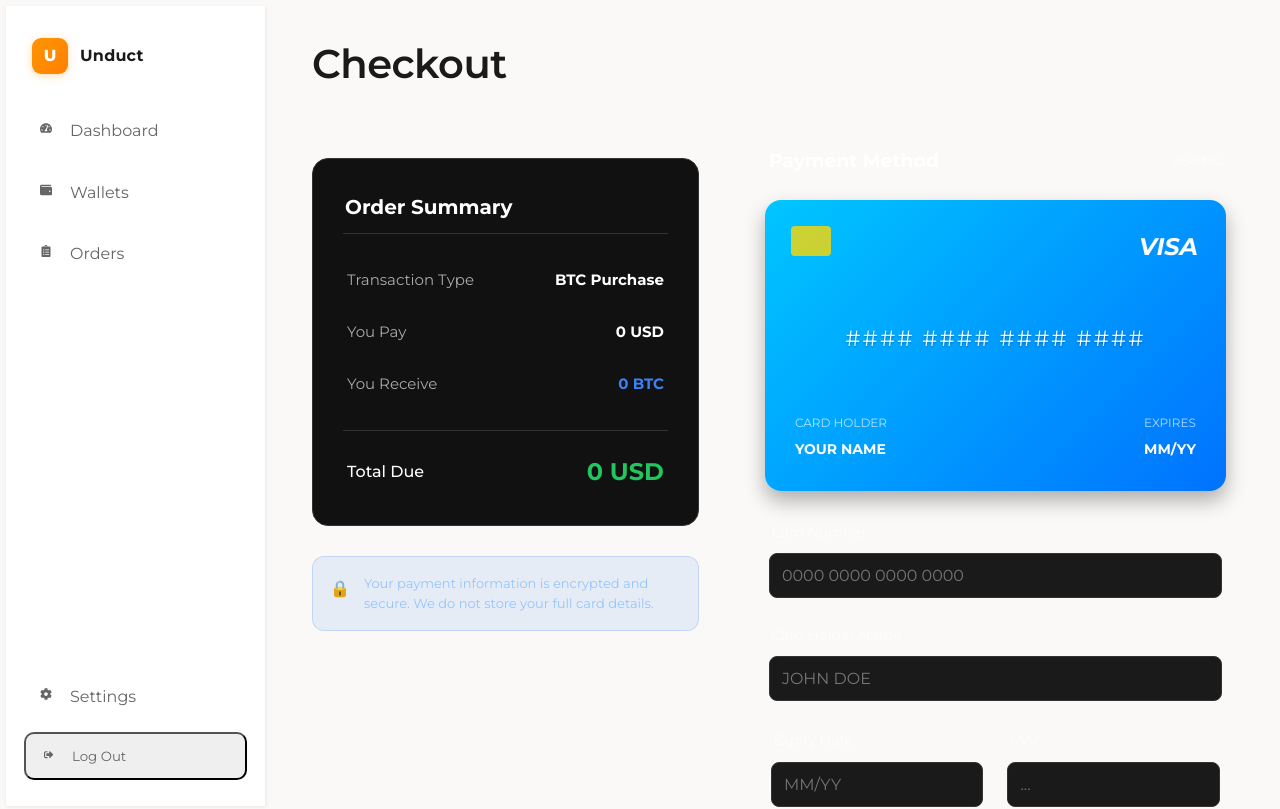
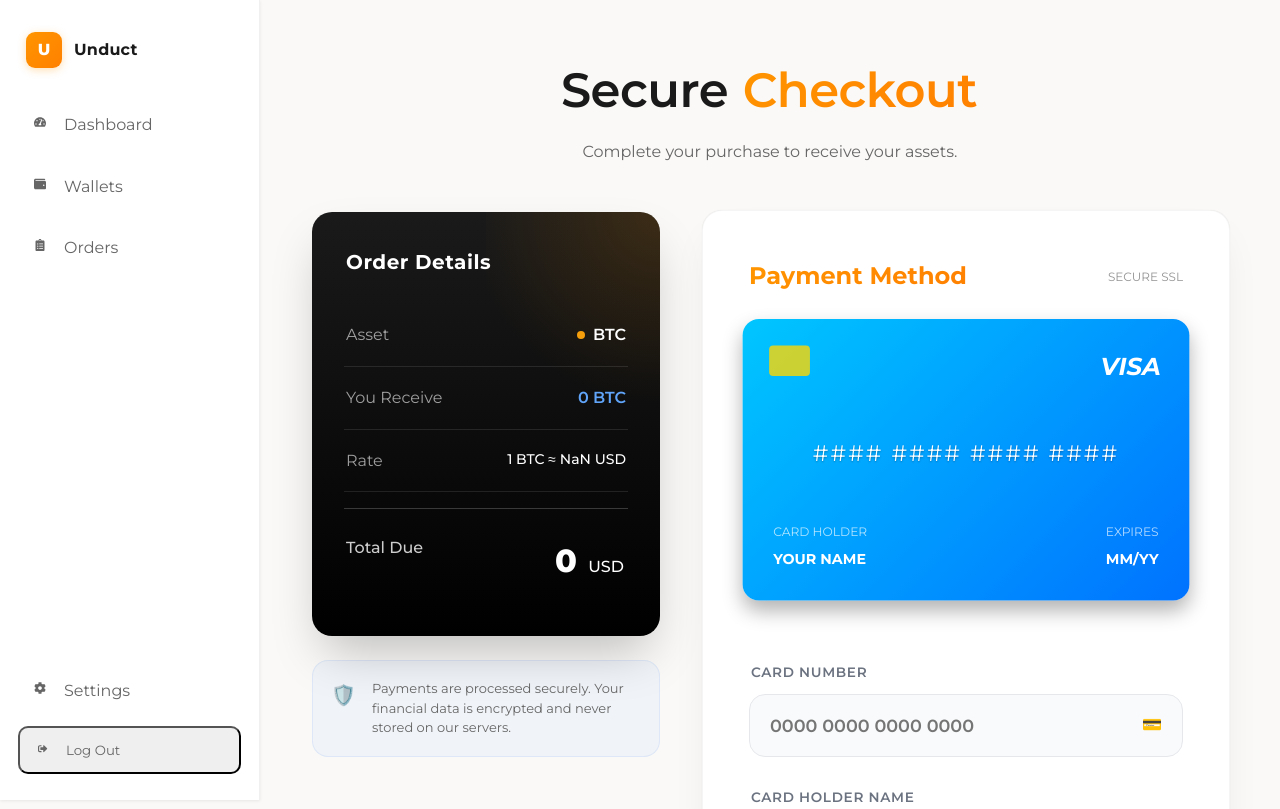
Before and after one commit to kpee92/unduct-user-dashboard, a Next.js app: page /checkout in a window 1280 px wide. Shown: the top 809 px of the page. Built offline with nearby package versions, Linux system fonts and the light colour scheme; sample sign-in values are in the browser's storage.

Commit message:
ui changes

```diff
--- a/src/app/(app)/checkout/page.jsx
+++ b/src/app/(app)/checkout/page.jsx
@@ -50,51 +50,54 @@ function CheckoutContent() {
 
   // Split Layout: Order Summary (Left) + Payment Form (Right)
   return (
-    <div className="rl-content" style={{ padding: "20px 40px" }}>
-        {/* Breadcrumb or header */}
-        <div style={{ marginBottom: 30 }}>
-            {/* Logo area provided by sidebar/shell */}
-             <h1 className="rl-page-title">Checkout</h1>
+    <div className="rl-content" style={{ padding: "40px", maxWidth: "1280px", margin: "0 auto" }}>
+
+        <div style={{ marginBottom: 40, textAlign: "center" }}>
+             <h1 className="rl-page-title" style={{ fontSize: "48px" }}>Secure <span className="text-gradient">Checkout</span></h1>
+             <p style={{ color: "var(--muted)", fontSize: "16px" }}>Complete your purchase to receive your assets.</p>
         </div>
 
-        <div style={{ display: "grid", gridTemplateColumns: "1fr 1.2fr", gap: "60px", maxWidth: "1200px", margin: "0 auto" }}>
+        <div style={{ display: "grid", gridTemplateColumns: "1fr 1.5fr", gap: "40px" }}>
 
             {/* Left Column: Order Summary */}
-            <div style={{ paddingTop: "20px" }}>
-                <div style={{ background: "#111", border: "1px solid #333", borderRadius: "16px", padding: "30px", color: "#fff" }}>
-                    <h2 style={{ fontSize: "20px", marginBottom: "30px", borderBottom: "1px solid #333", paddingBottom: "10px" }}>Order Summary</h2>
+            <div style={{ position: "sticky", top: "100px", height: "fit-content" }}>
+                <div className="checkout-summary">
+                    <h2 style={{ fontSize: "20px", marginBottom: "24px", fontWeight: "700", letterSpacing: "0.5px" }}>Order Details</h2>
 
-                    <div style={{ display: "flex", justifyContent: "space-between", marginBottom: "20px", fontSize: "15px" }}>
-                        <span style={{ color: "#aaa" }}>Transaction Type</span>
-                        <span style={{ fontWeight: "bold" }}>{cryptoCurrency} Purchase</span>
+                    <div className="summary-row">
+                        <span style={{ color: "rgba(255,255,255,0.6)" }}>Asset</span>
+                        <span style={{ fontWeight: "600", display: "flex", alignItems: "center", gap: "8px" }}>
+                            <div style={{ width: 8, height: 8, borderRadius: "50%", background: "#f59e0b" }}></div>
+                            {cryptoCurrency}
+                        </span>
                     </div>
 
-                    <div style={{ display: "flex", justifyContent: "space-between", marginBottom: "20px", fontSize: "15px" }}>
-                        <span style={{ color: "#aaa" }}>You Pay</span>
-                        <span style={{ fontWeight: "bold" }}>{fiatAmount} {fiatCurrency}</span>
+                    <div className="summary-row">
+                        <span style={{ color: "rgba(255,255,255,0.6)" }}>You Receive</span>
+                        <span style={{ fontWeight: "600", color: "#60a5fa" }}>{cryptoAmount} {cryptoCurrency}</span>
                     </div>
 
-                    <div style={{ display: "flex", justifyContent: "space-between", marginBottom: "30px", fontSize: "15px" }}>
-                        <span style={{ color: "#aaa" }}>You Receive</span>
-                        <span style={{ color: "#3b82f6", fontWeight: "bold" }}>{cryptoAmount} {cryptoCurrency}</span>
+                    <div className="summary-row">
+                        <span style={{ color: "rgba(255,255,255,0.6)" }}>Rate</span>
+                        <span style={{ fontWeight: "500", fontSize: "14px" }}>1 {cryptoCurrency} ≈ {(Number(fiatAmount)/Number(cryptoAmount)).toFixed(2)} {fiatCurrency}</span>
                     </div>
 
-                    <div style={{ borderTop: "1px solid #333", paddingTop: "20px", display: "flex", justifyContent: "space-between", alignItems: "center" }}>
-                        <span style={{ fontSize: "16px", fontWeight: "500" }}>Total Due</span>
-                        <span style={{ fontSize: "24px", fontWeight: "bold", color: "#22c55e" }}>{fiatAmount} {fiatCurrency}</span>
+                    <div className="summary-row total">
+                        <span style={{ fontSize: "16px", fontWeight: "500", color: "rgba(255,255,255,0.8)" }}>Total Due</span>
+                        <span style={{ fontSize: "32px", fontWeight: "800", color: "#ffffff" }}>{fiatAmount} <small style={{ fontSize: "16px", fontWeight: "500" }}>{fiatCurrency}</small></span>
                     </div>
                 </div>
 
-                <div style={{ marginTop: "30px", background: "rgba(59, 130, 246, 0.1)", border: "1px solid rgba(59, 130, 246, 0.2)", borderRadius: "12px", padding: "15px", display: "flex", gap: "10px", alignItems: "start" }}>
-                    <div style={{ marginTop: "2px" }}>🔒</div>
-                    <p style={{ margin: 0, fontSize: "13px", color: "#93c5fd", lineHeight: "1.5" }}>
-                        Your payment information is encrypted and secure. We do not store your full card details.
+                <div style={{ marginTop: "24px", padding: "16px", background: "rgba(59, 130, 246, 0.05)", border: "1px solid rgba(59, 130, 246, 0.1)", borderRadius: "16px", display: "flex", gap: "12px" }}>
+                    <div style={{ fontSize: "20px" }}>🛡️</div>
+                    <p style={{ margin: 0, fontSize: "13px", color: "var(--muted)", lineHeight: "1.5" }}>
+                        Payments are processed securely. Your financial data is encrypted and never stored on our servers.
                     </p>
                 </div>
             </div>
 
             {/* Right Column: Payment Form */}
-            <div>
+            <div className="premium-card" style={{ padding: "40px" }}>
                 <CardPaymentForm
                     amount={fiatAmount}
                     currency={fiatCurrency}
--- a/src/app/globals.css
+++ b/src/app/globals.css
@@ -51,21 +51,23 @@ a {
 
 /* App shell */
 .rl-app {
-  display: grid;
-  grid-template-columns: 260px 1fr;
+  display: block;
   min-height: 100dvh;
 }
 
 .rl-sidebar {
-  position: sticky;
+  position: fixed;
   top: 0;
+  left: 0;
+  bottom: 0;
+  width: 260px;
   background: var(--card-bg);
   border-right: 1px solid var(--card-border);
   padding: 24px 16px;
   display: flex;
   flex-direction: column;
-  height: 100dvh;
-  overflow: hidden;
+  z-index: 20;
+  overflow-y: auto;
   box-shadow: var(--shadow-1);
 }
 
@@ -172,8 +174,8 @@ a {
   display: flex;
   flex-direction: column;
   min-width: 0;
-  /* height: 100dvh;  <-- removed to allow body scroll */
-  /* overflow: auto;  <-- removed */
+  margin-left: 260px;
+  min-height: 100dvh;
 }
 
 /* Mobile top bar */
@@ -347,7 +349,10 @@ a {
   }
 
   /* offset content for fixed mobile bar */
-  .rl-main { padding-top: 62px; }
+  .rl-main {
+    margin-left: 0;
+    padding-top: 62px;
+  }
 }
 
 /* Table Styles for dark theme */
@@ -391,3 +396,147 @@ table td {
   color: #f59e0b;
   border: 1px solid rgba(245, 158, 11, 0.3);
 }
+
+/* Premium Payment UI Enhancements */
+.premium-card {
+  background: #ffffff;
+  border: 1px solid rgba(0, 0, 0, 0.04);
+  box-shadow: 0 20px 40px -10px rgba(0, 0, 0, 0.08), 0 0 1px rgba(0,0,0,0.1);
+  border-radius: 20px;
+  overflow: hidden;
+  transition: all 0.3s cubic-bezier(0.16, 1, 0.3, 1);
+}
+
+.premium-card:hover {
+  box-shadow: 0 30px 60px -12px rgba(0, 0, 0, 0.12);
+  transform: translateY(-2px);
+}
+
+/* Gradient text utility */
+.text-gradient {
+  background: linear-gradient(135deg, var(--primary) 0%, var(--primary-2) 100%);
+  -webkit-background-clip: text;
+  -webkit-text-fill-color: transparent;
+  background-clip: text;
+}
+
+/* Modern Input Fields */
+.premium-input-group {
+  position: relative;
+  background: #f9fafb;
+  border: 1px solid #e5e7eb;
+  border-radius: 16px;
+  padding: 4px;
+  transition: all 0.2s ease;
+  display: flex;
+  align-items: center;
+}
+
+.premium-input-group:focus-within {
+  background: #ffffff;
+  border-color: var(--primary);
+  box-shadow: 0 0 0 4px rgba(255, 149, 0, 0.1);
+}
+
+.premium-input {
+  width: 100%;
+  border: none;
+  background: transparent;
+  padding: 16px;
+  font-size: 1.1rem;
+  font-weight: 600;
+  color: var(--text);
+  outline: none;
+}
+
+.premium-select {
+  border: none;
+  background: #ffffff;
+  padding: 8px 16px;
+  border-radius: 12px;
+  font-weight: 600;
+  color: var(--text);
+  cursor: pointer;
+  outline: none;
+  margin-right: 4px;
+  box-shadow: 0 1px 2px rgba(0,0,0,0.05);
+  border: 1px solid #f0f0f0;
+  transition: all 0.2s;
+}
+
+.premium-select:hover {
+  background: #f3f4f6;
+}
+
+/* Exchange Widget Specifics */
+.exchange-arrow {
+  display: flex;
+  align-items: center;
+  justify-content: center;
+  width: 40px;
+  height: 40px;
+  border-radius: 50%;
+  background: #fff;
+  border: 1px solid #f0f0f0;
+  color: var(--primary);
+  box-shadow: 0 4px 12px rgba(0,0,0,0.05);
+  margin: 0 auto;
+  z-index: 2;
+  position: relative;
+}
+
+/* Payment Form Styling */
+.payment-form-label {
+  display: block;
+  font-size: 0.85rem;
+  font-weight: 600;
+  color: #6b7280;
+  margin-bottom: 8px;
+  text-transform: uppercase;
+  letter-spacing: 0.05em;
+}
+
+.payment-details-row {
+  display: grid;
+  grid-template-columns: 1fr 1fr;
+  gap: 20px;
+}
+
+/* Checkout Summary */
+.checkout-summary {
+  background: linear-gradient(180deg, #1a1a1a 0%, #000000 100%);
+  color: white;
+  border-radius: 20px;
+  padding: 32px;
+  box-shadow: 0 25px 50px -12px rgba(0, 0, 0, 0.25);
+  position: relative;
+  overflow: hidden;
+}
+
+.checkout-summary::before {
+  content: '';
+  position: absolute;
+  top: -50%;
+  right: -50%;
+  width: 100%;
+  height: 100%;
+  background: radial-gradient(circle, rgba(255,149,0,0.15) 0%, rgba(0,0,0,0) 70%);
+  z-index: 1;
+  pointer-events: none;
+}
+
+.summary-row {
+  display: flex;
+  justify-content: space-between;
+  padding: 16px 0;
+  border-bottom: 1px solid rgba(255,255,255,0.1);
+  position: relative; /* z-index fix */
+  z-index: 2;
+}
+
+.summary-row.total {
+  border-top: 1px solid rgba(255,255,255,0.2);
+  border-bottom: none;
+  margin-top: 16px;
+  padding-top: 24px;
+}
--- a/src/components/CardPaymentForm.jsx
+++ b/src/components/CardPaymentForm.jsx
@@ -29,10 +29,6 @@ export default function CardPaymentForm(props) {
     if (val.startsWith("4")) setCardType("VISA");
     else if (val.startsWith("5")) setCardType("MASTERCARD");
 
-    // Add spaces for display logic, but state keeps raw or clean?
-    // Let's keep raw input value but clean for submission
-    // Simply set raw value here, we can format in render if needed, or format as we type.
-    // Let's format as we type for better UX
     let formatted = "";
     for (let i = 0; i < val.length; i++) {
         if (i > 0 && i % 4 === 0) formatted += " ";
@@ -79,78 +75,96 @@ export default function CardPaymentForm(props) {
   }, [paymentStatus, paymentId, dispatch, props.amount, props.currency, props.onSuccess]);
 
   return (
-    <div style={{ color: "#fff" }}>
+    <div>
       <div style={{ display: "flex", justifyContent: "space-between", alignItems: "center", marginBottom: 20 }}>
-        <h3>Payment Method</h3>
-        <div style={{ fontSize: 12, opacity: 0.7 }}>VISA MC</div>
+        <h3 className="text-gradient" style={{ fontSize: "24px", fontWeight: "bold" }}>Payment Method</h3>
+        <div style={{ fontSize: 12, opacity: 0.7, color: "var(--muted)" }}>SECURE SSL</div>
       </div>
 
       {/* Visual Card */}
+      <div style={{ marginBottom: "32px", transform: "scale(1.02)" }}>
         <VisualCreditCard
             cardNumber={cardNumber}
             holderName={holderName}
             expiry={expiry}
             cardType={cardType}
         />
+      </div>
 
       <form onSubmit={handleSubmit} className="rl-form">
-        <div className="rl-form-group" style={{ marginBottom: 20 }}>
-          <label style={{ display: "block", marginBottom: 8, fontSize: 14, opacity: 0.7 }}>Card Number</label>
+        <div className="rl-form-group" style={{ marginBottom: 24 }}>
+          <label className="payment-form-label">Card Number</label>
+          <div className="premium-input-group">
             <input
                 type="text"
-            className="rl-input"
-            style={{ width: "100%", background: "#1a1a1a", border: "1px solid #333", padding: "12px", borderRadius: "8px", color: "white" }}
+                className="premium-input"
                 placeholder="0000 0000 0000 0000"
                 value={cardNumber}
                 onChange={handleCardNumberChange}
                 maxLength={19}
             />
+            <div style={{ paddingRight: "16px", color: "var(--muted)" }}>💳</div>
+          </div>
         </div>
 
-        <div className="rl-form-group" style={{ marginBottom: 20 }}>
-          <label style={{ display: "block", marginBottom: 8, fontSize: 14, opacity: 0.7 }}>Card Holder Name</label>
+        <div className="rl-form-group" style={{ marginBottom: 24 }}>
+          <label className="payment-form-label">Card Holder Name</label>
+          <div className="premium-input-group">
             <input
                 type="text"
-            className="rl-input"
-            style={{ width: "100%", background: "#1a1a1a", border: "1px solid #333", padding: "12px", borderRadius: "8px", color: "white" }}
+                className="premium-input"
                 placeholder="JOHN DOE"
                 value={holderName}
                 onChange={(e) => setHolderName(e.target.value.toUpperCase())}
             />
           </div>
+        </div>
 
-        <div style={{ display: "grid", gridTemplateColumns: "1fr 1fr", gap: 20, marginBottom: 20 }}>
+        <div className="payment-details-row" style={{ marginBottom: 32 }}>
           <div>
-              <label style={{ display: "block", marginBottom: 8, fontSize: 14, opacity: 0.7 }}>Expiry Date</label>
+              <label className="payment-form-label">Expiry Date</label>
+              <div className="premium-input-group">
                 <input
                     type="text"
-                className="rl-input"
-                style={{ width: "100%", background: "#1a1a1a", border: "1px solid #333", padding: "12px", borderRadius: "8px", color: "white" }}
+                    className="premium-input"
                     placeholder="MM/YY"
                     value={expiry}
                     onChange={handleExpiryChange}
                     maxLength={5}
                 />
               </div>
+          </div>
           <div>
-              <label style={{ display: "block", marginBottom: 8, fontSize: 14, opacity: 0.7 }}>CVV</label>
+              <label className="payment-form-label">CVV</label>
+              <div className="premium-input-group">
                 <input
                     type="password"
-                className="rl-input"
-                style={{ width: "100%", background: "#1a1a1a", border: "1px solid #333", padding: "12px", borderRadius: "8px", color: "white" }}
+                    className="premium-input"
                     placeholder="..."
                     value={cvv}
                     onChange={(e) => setCvv(e.target.value.replace(/\D/g, "").slice(0, 4))}
                     maxLength={4}
                 />
+                <div style={{ paddingRight: "16px", color: "var(--muted)", fontSize: "12px" }}>?</div>
+              </div>
           </div>
         </div>
 
-        <button type="submit" className="rl-btn rl-btn-primary" disabled={loading} style={{ width: "100%", padding: "16px", fontSize: "16px", fontWeight: "bold", background: "#3b82f6", border: "none", borderRadius: "12px", color: "white", cursor: loading ? "not-allowed" : "pointer" }}>
+        <button
+            type="submit"
+            className="rl-btn rl-btn-primary"
+            disabled={loading}
+            style={{
+                width: "100%",
+                height: "56px",
+                fontSize: "18px",
+                boxShadow: "0 10px 25px -5px rgba(255, 149, 0, 0.4)"
+            }}
+        >
           {loading ? "Processing..." : `Pay ${props.amount} ${props.currency}`}
         </button>
 
-        {error && <div className="rl-error" style={{ color: "#ef4444", marginTop: 15, textAlign: "center" }}>{typeof error === 'string' ? error : JSON.stringify(error)}</div>}
+        {error && <div className="rl-error" style={{ color: "#ef4444", marginTop: 20, textAlign: "center", padding: "10px", background: "rgba(239,68,68,0.1)", borderRadius: "8px" }}>{typeof error === 'string' ? error : JSON.stringify(error)}</div>}
       </form>
     </div>
   );
--- a/src/store/slices/authSlice.js
+++ b/src/store/slices/authSlice.js
@@ -88,7 +88,7 @@ export const checkKycStatusThunk = createAsyncThunk("auth/checkKycStatus", async
 
 export const twoFAStatusThunk = createAsyncThunk("auth/twoFAStatus", async (userId, { rejectWithValue }) => {
   try {
-    return await apiRequest(endpoints.getTwoFaStatus(userId), { method: "GET" });
+    return await apiRequest(endpoints.getTwoFaStatus(userId), { method: "POST" });
   } catch (e) {
     return rejectWithValue(e.message);
   }
```
Also changed, not shown: src/components/ExchangeForm.jsx (+78 -44 lines), src/components/TransferConfirmation.jsx (+23 -21 lines), src/components/TwoFactorAuth.jsx (+16 -7 lines). Lines whose indentation alone changed are shown as unchanged.
